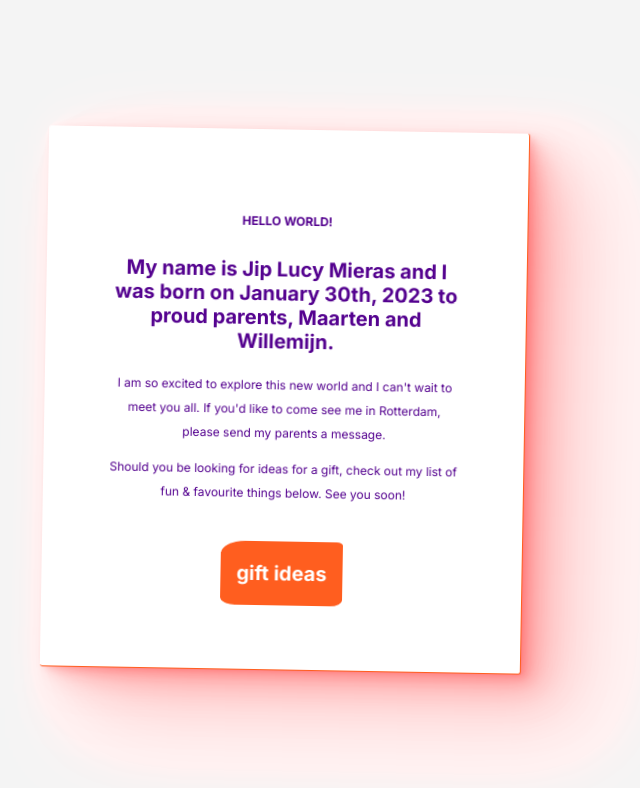
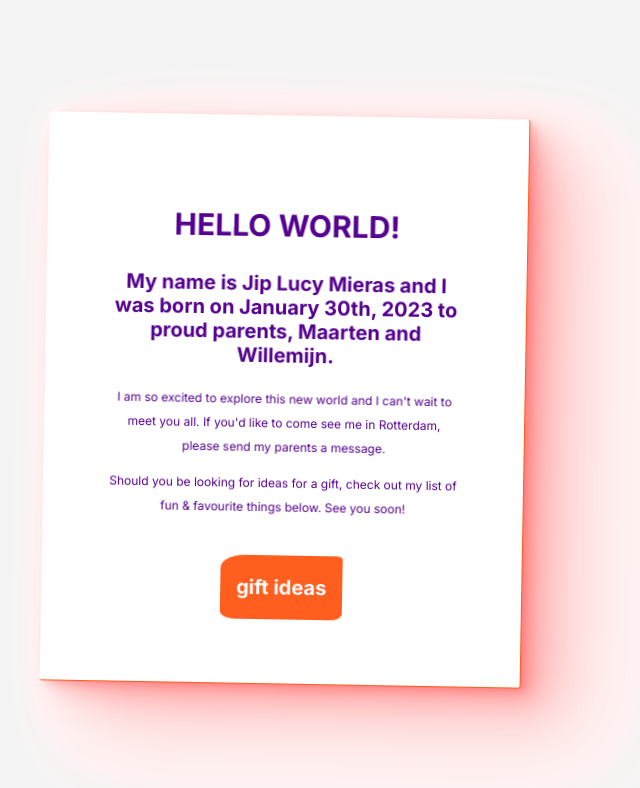
Before and after one commit to mieras/jipmieras, a plain HTML site: page index.html in a window 1280 px wide. Shown: the whole page, without its empty margins (355-995 px from the left). Drawn offline with nearby package versions, Linux system fonts and the light colour scheme; a script that the page names is missing.

Commit message:
line hieght

```diff
--- a/css/main.css
+++ b/css/main.css
@@ -148,8 +148,8 @@ body {
 }
 
 p.hello {
-	font-size: clamp(0.875rem, 1.25vw + 0.875, 2.25rem);
-	line-height: clamp(1.4rem, 1.25vw + 1rem, 2rem);
+	font-size: clamp(0.875rem, 1.25vw + 0.875rem, 2.25rem);
+	line-height: clamp(1.4rem, 1.25vw + 1.25rem, 2rem);
   font-weight: 700;
   text-transform: uppercase;
 }
```
Also changed, not shown: 2 other files.
